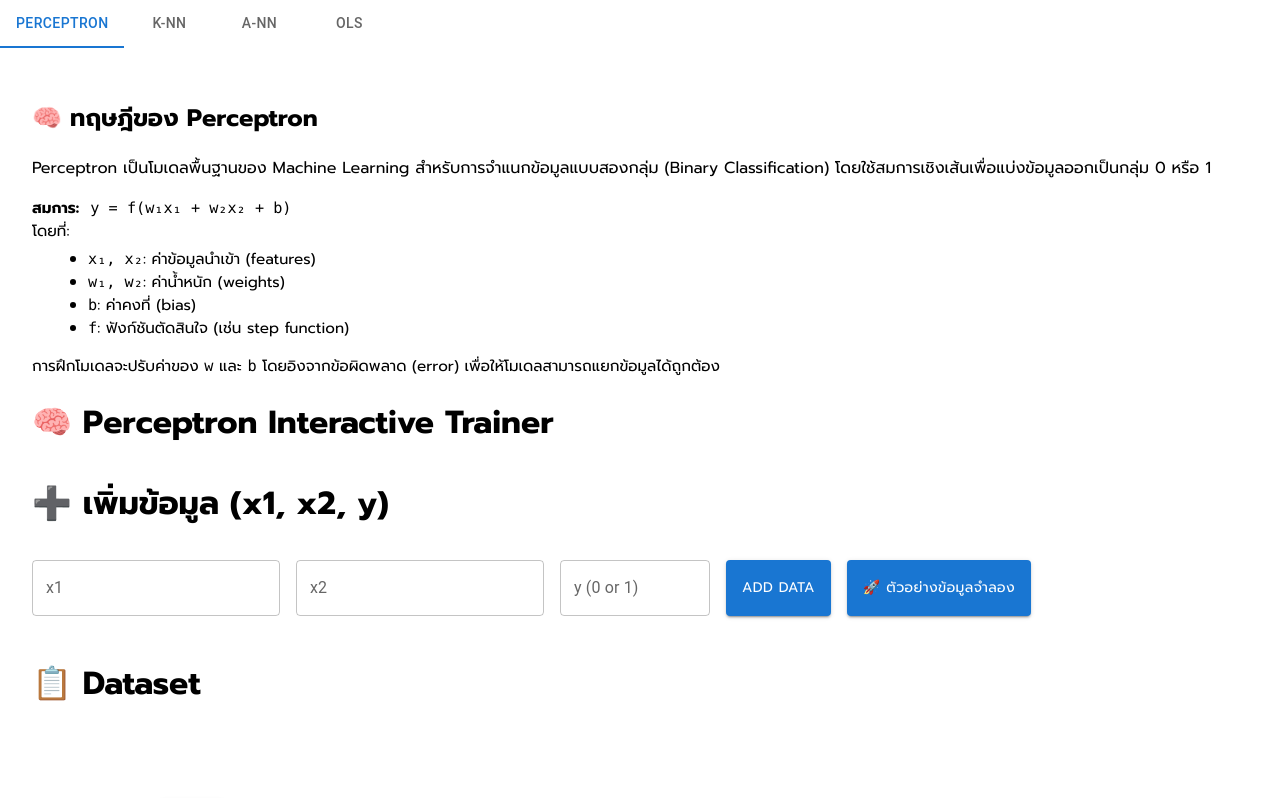
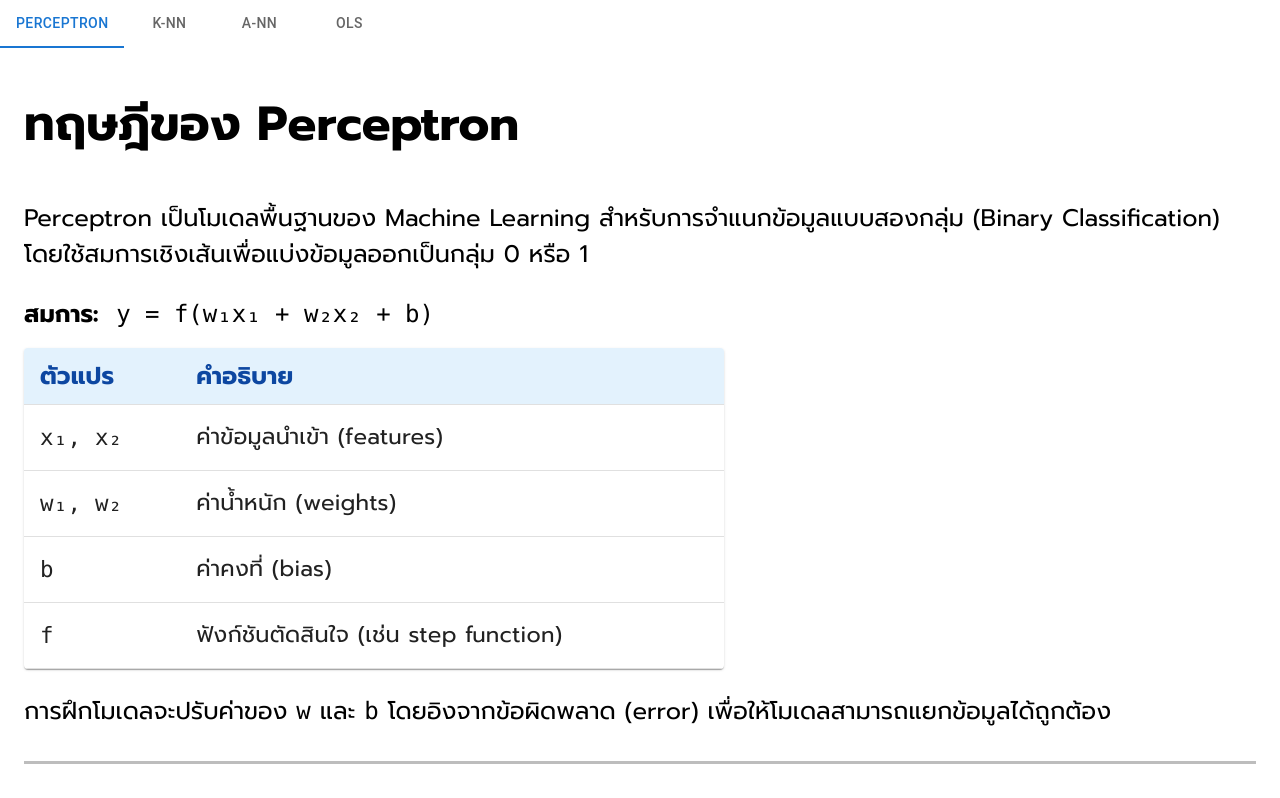
Before and after one commit to NateeSaetae/WebAIDemo, a React (Create React App) app in the folder web-ai-demo/: page / in a window 1280 px wide. Shown: the top 798 px of the page. Built offline with nearby package versions, Linux system fonts and the light colour scheme.

Commit message:
Perceptron_last_update

```diff
--- /dev/null
+++ b/web-ai-demo/src/AI_Models/PerceptronExplanationModal.js
@@ -0,0 +1,63 @@
+import React, { useState } from 'react';
+import { Button, Modal, Box, Typography } from '@mui/material';
+
+const style = {
+  position: 'absolute',
+  top: '50%',
+  left: '50%',
+  transform: 'translate(-50%, -50%)',
+  width: '80%',
+  maxWidth: 800,
+  bgcolor: 'background.paper',
+  borderRadius: 2,
+  boxShadow: 24,
+  p: 4,
+  fontFamily: 'Prompt',
+};
+
+export default function PerceptronExplanationModal() {
+  const [open, setOpen] = useState(false);
+
+  const handleOpen = () => setOpen(true);
+  const handleClose = () => setOpen(false);
+
+  return (
+    <>
+      <Button onClick={handleOpen} variant="outlined" sx={{ fontFamily: 'Prompt' }}>
+        📘 คำอธิบายการใช้งาน Perceptron
+      </Button>
+
+      <Modal open={open} onClose={handleClose}>
+        <Box sx={style}>
+          <Typography variant="h5" fontWeight="bold" color="primary">
+            🧠 คำอธิบายการใช้งาน Perceptron Interactive Trainer
+          </Typography>
+
+          <Typography sx={{ mt: 2 }}>
+            โปรแกรมนี้จำลองการทำงานของ <strong>โมเดล Perceptron</strong> สำหรับการจำแนกข้อมูลออกเป็น 2 กลุ่ม (0 หรือ 1)
+            โดยให้ผู้ใช้งานสามารถป้อนข้อมูลเอง ฝึกโมเดล และดูผลลัพธ์ในรูปแบบกราฟได้
+          </Typography>
+
+          <Typography variant="h6" sx={{ mt: 2 }}>📌 ขั้นตอนการใช้งาน:</Typography>
+          <ol style={{ marginLeft: '1.5rem', fontSize: '1rem' }}>
+            <li><strong>ป้อนข้อมูล:</strong> กรอกค่า <code>x₁</code>, <code>x₂</code>, และ <code>y</code> แล้วกด “Add Data”</li>
+            <li><strong>ฝึกโมเดล:</strong> กด “🚀 ฝึกโมเดล” เพื่อเริ่มเรียนรู้</li>
+            <li><strong>ดูผลลัพธ์:</strong> แสดงกราฟ Error และ Weights</li>
+            <li><strong>ใช้ตัวอย่าง:</strong> กด “🚀 ตัวอย่างข้อมูลจำลอง”</li>
+            <li><strong>ล้างข้อมูล:</strong> กด “ล้าง” เพื่อเริ่มใหม่</li>
+          </ol>
+
+          <Typography variant="h6" sx={{ mt: 2 }}>📈 กราฟผลลัพธ์:</Typography>
+          <ul style={{ marginLeft: '1.5rem' }}>
+            <li><strong>Error per Epoch:</strong> ความผิดพลาดในแต่ละรอบ</li>
+            <li><strong>Weights over Epochs:</strong> การเปลี่ยนแปลงของน้ำหนัก</li>
+          </ul>
+
+          <Typography sx={{ mt: 2, fontSize: '0.95rem' }}>
+            🔍 หมายเหตุ: ใช้ Learning Rate = <code>0.1</code>, Epoch = <code>50</code> และ Step Function เป็นฟังก์ชันตัดสินใจ
+          </Typography>
+        </Box>
+      </Modal>
+    </>
+  );
+}
--- a/web-ai-demo/src/AI_Models/displayPerceptron.js
+++ b/web-ai-demo/src/AI_Models/displayPerceptron.js
@@ -1,10 +1,12 @@
+// displayPerceptron.js
 import React, { useState } from 'react';
-import ResultChart from '../Chart/ResultChart'
-import WeightsChart from '../Chart/WeightsChart'
-import { trainPerceptron } from './trainPerceptron'
-import { Button, Stack, TextField, Box} from '@mui/material';
+import ResultChart from '../Chart/ResultChart';
+import WeightsChart from '../Chart/WeightsChart';
+import { trainPerceptron } from './trainPerceptron';
+import { Button, Stack, TextField, Box, Container, Divider } from '@mui/material';
 import { Table, TableBody, TableCell, TableContainer, TableHead, TableRow, Paper } from '@mui/material';
 import { createTheme, ThemeProvider } from '@mui/material/styles';
+import PerceptronExplanationModal from '../AI_Models/PerceptronExplanationModal'
 
 export default function DisplayPerceptron() {
   const [dataset, setDataset] = useState([]);
@@ -14,29 +16,37 @@ export default function DisplayPerceptron() {
   const [errors, setErrors] = useState([]);
   const [weights, setWeights] = useState([]);
   const [trained, setTrained] = useState(false);
+  const [openEx, setOpenEx] = useState(false);
   const [blockInput, setBlockInput] = useState(false);
-      const font  = { fontFamily: 'Prompt',fontWeight: 400};
+  const font = { fontFamily: 'Prompt', fontWeight: 400, fontSize: '1rem'};
 
   const datasetTest = [
-        {x1: 1, x2: 1.5, y: 0},
-        {x1: 2, x2: 3.0, y: 1},
-        {x1: 0, x2: 2.2, y: 0},
-        {x1: 3, x2: 4.5, y: 1},
-        {x1: 1, x2: 0.5, y: 0}
-      ]
+    { x1: 1, x2: 1.5, y: 0 },
+    { x1: 2, x2: 3.0, y: 1 },
+    { x1: 0, x2: 2.2, y: 0 },
+    { x1: 3, x2: 4.5, y: 1 },
+    { x1: 1, x2: 0.5, y: 0 }
+  ];
 
   const headCellStyle = {
     backgroundColor: '#e3f2fd',
     color: '#0d47a1',
     fontWeight: 'bold',
-        fontFamily: 'Prompt'
+    fontFamily: 'Prompt',
+    fontSize: '1.5rem',
   };
+
+  const tableStyle = {
+    fontFamily: 'Prompt',
+    fontSize:'1.4rem'
+  }
 
   const theme = createTheme({
     typography: {
       fontFamily: 'Prompt, sans-serif',
     },
   });
+
 
   const handleAddData = () => {
     const parsedX1 = parseFloat(x1);
@@ -63,10 +73,9 @@ export default function DisplayPerceptron() {
   };
 
   const handleTrainTest = () => {
-        setDataset(datasetTest)
-        setBlockInput(true)
-        //handleTrain()
-      }
+    setDataset(datasetTest);
+    setBlockInput(true);
+  };
 
   const cl = () => {
     setDataset([]);
@@ -77,56 +86,123 @@ export default function DisplayPerceptron() {
     setX1('');
     setX2('');
     setY('');
+  };
+
+  const exModel = () => {
+    if(openEx === false){
+      setOpenEx(true)
+    } else {
+      setOpenEx(false)
+    }
   }
 
   return (
-        <div style={{ padding: '2rem', fontFamily: 'Prompt', fontWeight: 400 }}>
+    <Container maxWidth="xl" sx={{ py: 4, fontFamily: 'Prompt', fontWeight: 400 }}>
       <Box className="bg-yellow-50 border rounded p-4 mb-6" sx={{ fontFamily: 'Prompt' }}>
-  <h2 className="text-xl font-bold text-blue-800">🧠 ทฤษฎีของ Perceptron</h2>
-  <p style={{ fontSize: '1rem', marginTop: '0.5rem' }}>
+        <h2 className="text-xl font-bold text-blue-800" style={{ fontSize: '3rem', marginTop: '0.5rem' }}>ทฤษฎีของ Perceptron</h2>
+        <p style={{ fontSize: '1.5rem', marginTop: '0.5rem' }}>
           Perceptron เป็นโมเดลพื้นฐานของ Machine Learning สำหรับการจำแนกข้อมูลแบบสองกลุ่ม (Binary Classification)
           โดยใช้สมการเชิงเส้นเพื่อแบ่งข้อมูลออกเป็นกลุ่ม 0 หรือ 1
         </p>
-  <p style={{ fontSize: '0.95rem', marginTop: '0.5rem' }}>
+        <p style={{ fontSize: '1.5rem', marginTop: '0.5rem' }}>
           <strong>สมการ:</strong> &nbsp;
           <code>y = f(w₁x₁ + w₂x₂ + b)</code>
           <br />
-    โดยที่:
-    <ul style={{ marginLeft: '1rem', marginTop: '0.3rem' }}>
-      <li><code>x₁, x₂</code>: ค่าข้อมูลนำเข้า (features)</li>
-      <li><code>w₁, w₂</code>: ค่าน้ำหนัก (weights)</li>
-      <li><code>b</code>: ค่าคงที่ (bias)</li>
-      <li><code>f</code>: ฟังก์ชันตัดสินใจ (เช่น step function)</li>
-    </ul>
+          <TableContainer component={Paper} sx={{ maxWidth: 700, my: 2 ,fontFamily: 'Prompt'}}>
+          <Table size="medium">
+            <TableHead>
+              <TableRow>
+                <TableCell sx={headCellStyle}>ตัวแปร</TableCell>
+                <TableCell sx={headCellStyle}>คำอธิบาย</TableCell>
+              </TableRow>
+            </TableHead>
+            <TableBody>
+              <TableRow>
+                <TableCell sx={tableStyle}><code>x₁, x₂</code></TableCell>
+                <TableCell sx={tableStyle}>ค่าข้อมูลนำเข้า (features)</TableCell>
+              </TableRow>
+              <TableRow>
+                <TableCell sx={tableStyle}><code>w₁, w₂</code></TableCell>
+                <TableCell sx={tableStyle}>ค่าน้ำหนัก (weights)</TableCell>
+              </TableRow>
+              <TableRow>
+                <TableCell sx={tableStyle}><code>b</code></TableCell>
+                <TableCell sx={tableStyle}>ค่าคงที่ (bias)</TableCell>
+              </TableRow>
+              <TableRow>
+                <TableCell sx={tableStyle}><code>f</code></TableCell>
+                <TableCell sx={tableStyle}>ฟังก์ชันตัดสินใจ (เช่น step function)</TableCell>
+              </TableRow>
+            </TableBody>
+          </Table>
+        </TableContainer>
         </p>
-  <p style={{ fontSize: '0.95rem', marginTop: '0.5rem' }}>
+        <p style={{ fontSize: '1.5rem', marginTop: '0.5rem' }}>
           การฝึกโมเดลจะปรับค่าของ <code>w</code> และ <code>b</code> โดยอิงจากข้อผิดพลาด (error) เพื่อให้โมเดลสามารถแยกข้อมูลได้ถูกต้อง
         </p>
+        <Divider
+          sx={{
+            my: 4,
+            borderColor: 'grey.400',
+            borderBottomWidth: 3,
+          }}
+          textAlign="left"
+        ></Divider>
       </Box>
 
-          <h1>🧠 Perceptron Interactive Trainer</h1>
+      <h1 style={{ fontSize: '3rem', marginTop: '0.5rem' }}>🧠 Perceptron Interactive Trainer</h1>
+      <Button variant='contained' onClick={exModel} sx={{ fontSize: '1.2rem' , fontFamily: 'Prompt'}}>คำอธิบาย</Button>
+      { openEx === true ? <div style={{ padding: '.1rem', fontFamily: 'Prompt' }}>
+        <h2 style={{ fontWeight: 'bold', fontSize: '2rem', color: '#1976d2' }}>
+          🧠 คำอธิบายการใช้งาน Perceptron Interactive Trainer
+        </h2>
 
-          <h3 style={{ fontSize: '2rem'}}>➕ เพิ่มข้อมูล (x1, x2, y)</h3>
+        <p style={{ marginTop: '1rem', fontSize: '1.4rem' }}>
+          โปรแกรมนี้จำลองการทำงานของ <strong>โมเดล Perceptron</strong> สำหรับการจำแนกข้อมูลออกเป็น 2 กลุ่ม (0 หรือ 1)
+          โดยให้ผู้ใช้งานสามารถป้อนข้อมูลเอง ฝึกโมเดล และดูผลลัพธ์ในรูปแบบกราฟได้
+        </p>
+
+        <h3 style={{ marginTop: '1.5rem', fontSize: '1.5rem' }}>📌 ขั้นตอนการใช้งาน:</h3>
+        <ol style={{ paddingLeft: '1.5rem', fontSize: '1.5rem' }}>
+          <li><strong style={{ color:'#1976d2'}}>ป้อนข้อมูล:</strong> กรอกค่าของ <code>x₁</code>, <code>x₂</code> และ <code>y</code> (ต้องเป็น 0 หรือ 1) แล้วกดปุ่ม <em>“Add Data”</em> หรือกดปุ่ม <em>“🚀 ตัวอย่างข้อมูลจำลอง”</em> เพื่อเพิ่มตัวอย่างข้อมูลที่จำลองมาให้</li>
+          <li><strong style={{ color:'#1976d2'}}>ฝึกโมเดล:</strong> กดปุ่ม <em>“🚀 ฝึกโมเดล”</em> เพื่อเริ่มเรียนรู้และปรับค่า weights</li>
+          <li><strong style={{ color:'#1976d2'}}>ดูผลลัพธ์:</strong> ระบบจะแสดงกราฟ Error และ Weights per Epoch</li>
+          <li><strong style={{ color:'#1976d2'}}>ใช้ตัวอย่าง:</strong> หากยังไม่มีข้อมูล สามารถกดปุ่ม <em>“🚀 ตัวอย่างข้อมูลจำลอง”</em></li>
+          <li><strong style={{ color:'#1976d2'}}>ล้างข้อมูล:</strong> กดปุ่ม <em>“ล้าง”</em> เพื่อเริ่มต้นใหม่</li>
+        </ol>
+
+        <h3 style={{ marginTop: '1.5rem', fontSize: '1.5rem' }}>📈 กราฟผลลัพธ์:</h3>
+        <ul style={{ paddingLeft: '1.5rem', fontSize: '1.5rem' }}>
+          <li><strong>Error per Epoch:</strong> แสดงความผิดพลาดของโมเดลในแต่ละรอบ</li>
+          <li><strong>Weights over Epochs:</strong> แสดงการเปลี่ยนแปลงของน้ำหนักตามรอบการฝึก</li>
+        </ul>
+
+        <p style={{ marginTop: '1rem', fontSize: '0.95rem' }}>
+          หมายเหตุ: โมเดลนี้ใช้ Learning Rate = <code>0.1</code> และ Epoch = <code>50</code> โดยใช้ Step Function เป็นฟังก์ชันตัดสินใจ
+        </p>
+      </div> : ''}
+
+      <h3 style={{ fontSize: '2rem' }}>➕ เพิ่มข้อมูล (x1, x2, y)</h3>
       <Stack spacing={2} direction="row">
-            <TextField id="outlined-basic" label="x1" variant="outlined" type="number" step="any" value={x1} onChange={e => setX1(e.target.value)}/>
-            <TextField id="outlined-basic" label="x2" variant="outlined" type="number" step="any" value={x2} onChange={e => setX2(e.target.value)}/>
-            <TextField id="outlined-basic" label="y (0 or 1)" variant="outlined" type="number" inputProps={{ min: 0, max: 1 }} value={y} onChange={e => setY(e.target.value)} sx={{ minWidth: '150px'}}/>
+        <TextField id="outlined-basic" label="x1" variant="outlined" type="number" step="any" value={x1} onChange={e => setX1(e.target.value)} />
+        <TextField id="outlined-basic" label="x2" variant="outlined" type="number" step="any" value={x2} onChange={e => setX2(e.target.value)} />
+        <TextField id="outlined-basic" label="y (0 or 1)" variant="outlined" type="number" inputProps={{ min: 0, max: 1 }} value={y} onChange={e => setY(e.target.value)} sx={{ minWidth: '150px' }} />
         <Button onClick={handleAddData} disabled={blockInput === true} variant='contained' sx={font}>Add Data</Button>
         <Button onClick={handleTrainTest} variant='contained' sx={font}>🚀 ตัวอย่างข้อมูลจำลอง</Button>
       </Stack>
 
-          <h4 style={{ fontSize: '2rem'}}>📋 Dataset</h4>
+      <h4 style={{ fontSize: '2rem' }}>📋 Dataset</h4>
 
-          <TableContainer component={Paper} style={{ width: '100%', maxWidth: '400px', marginBottom: '50px'}}>
+      <TableContainer component={Paper} sx={{ width: '100%', maxWidth: '600px', mb: 4 , fontSize:'2rem'}}>
         <Table>
           <TableHead>
-                {dataset.length !== 0 ?
+            {dataset.length !== 0 && (
               <TableRow>
-                  <TableCell sx={headCellStyle} >x1</TableCell>
-                  <TableCell sx={headCellStyle} >x2</TableCell>
-                  <TableCell sx={headCellStyle} >y</TableCell>
+                <TableCell sx={headCellStyle}>x1</TableCell>
+                <TableCell sx={headCellStyle}>x2</TableCell>
+                <TableCell sx={headCellStyle}>y</TableCell>
               </TableRow>
-                : ''}
+            )}
           </TableHead>
           <TableBody>
             {dataset.map((d, i) => (
@@ -142,22 +218,21 @@ export default function DisplayPerceptron() {
 
       <Stack spacing={2} direction="row">
         <Button onClick={handleTrain} disabled={dataset.length === 0} variant='contained' sx={font}>🚀 ฝึกโมเดล</Button>
-            <Button onClick={cl} variant='contained' sx={font}>ล้าง</Button>
+        <Button onClick={cl} variant='contained' sx={font} color="error">ล้าง</Button>
       </Stack>
 
       {trained && (
-            <Stack spacing={2} direction="row" sx={{ width: '60%' }}>
-              <Box sx={{ flex: 1, minWidth: '600px' }}>
-                <h3 style={{ fontSize: '1.5rem'}}>📈 Error per Epoch</h3>
+        <Stack spacing={2} direction="row" sx={{ width: '100%', mt: 4 }}>
+          <Box sx={{ flex: 1, minWidth: '800px' }}>
+            <h3 style={{ fontSize: '1.5rem' }}>📈 Error per Epoch</h3>
             <ResultChart dataPoints={errors} />
           </Box>
-              <Box sx={{ flex: 1, minWidth: '600px' }}>
-                <h3 style={{ fontSize: '1.5rem'}}>📊 Weights over Epochs</h3>
+          <Box sx={{ flex: 1, minWidth: '800px' }}>
+            <h3 style={{ fontSize: '1.5rem' }}>📊 Weights over Epochs</h3>
             <WeightsChart weightsPerEpoch={weights} />
           </Box>
         </Stack>
-
       )}
-        </div>
+    </Container>
   );
 }
```
Lines whose indentation alone changed are shown as unchanged.
